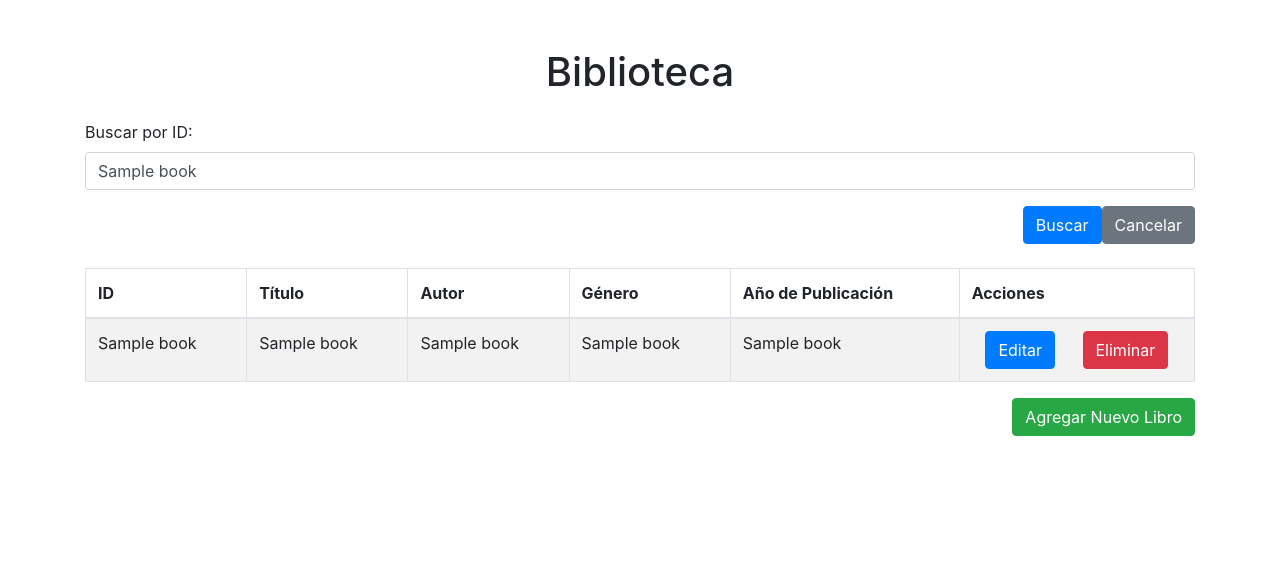
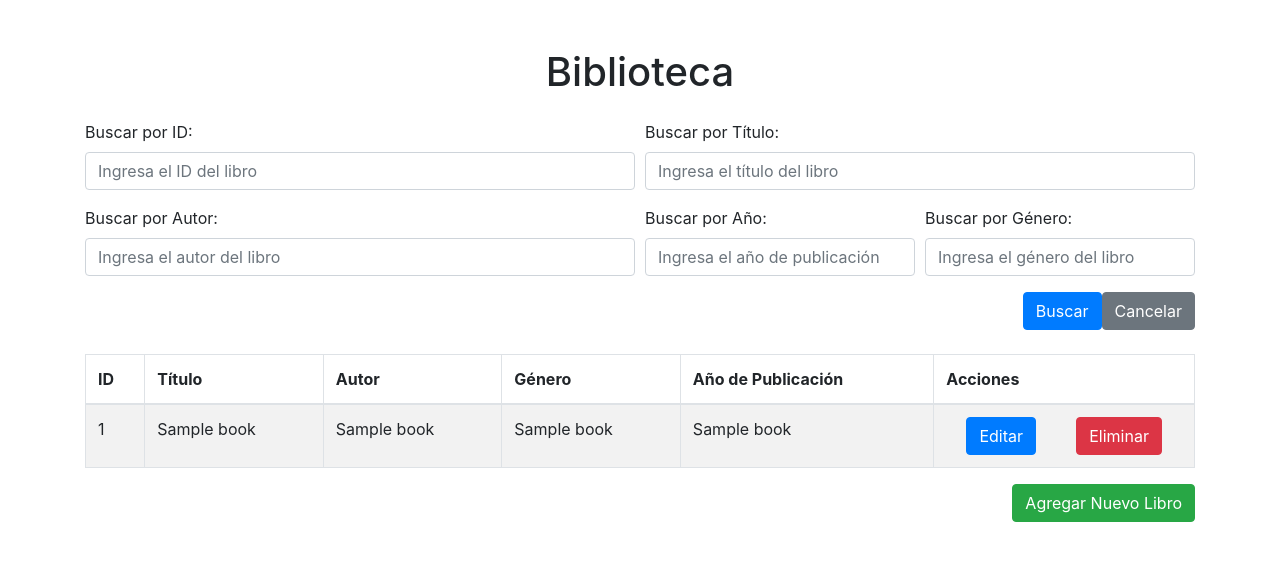
Before and after one commit to russsell1109/app-web-flask, a Flask app: template templates/index.html in a window 1280 px wide. Shown: the top 561 px of the page. Run offline with Flask 3, Linux system fonts and the light colour scheme; the template is opened without the code that fills it: most values are stand-ins (such as "Sample title", 1, 10 or a date in 2020); parts of the project's set-up code (start-up, migrations or seed data) failed here and were passed over; some libraries are stand-ins or nearby versions.

Commit message:
Cambios en el Proyecto

```diff
--- a/main.py
+++ b/main.py
@@ -10,22 +10,30 @@ app.register_blueprint(api_bp)
 @app.route('/', methods=['GET', 'POST'])
 def index():
     if request.method == 'POST':
-        book_id = request.form['book_id']
-        # Obtener un libro específico desde tu API REST
-        response = requests.get(f'http://127.0.0.1:5000/api/books/{book_id}')
-        if response.status_code == 200:
-            book = response.json()
-            return render_template('index.html', book=book)
-        else:
-            return render_template('index.html', error='Libro no encontrado')
-    else:
-        # Obtener la lista de libros desde tu API REST
-        response = requests.get('http://127.0.0.1:5000/api/books')
-        if response.status_code == 200:
+        filters = {
+            'book_id': request.form.get('book_id'),
+            'name': request.form.get('name'),
+            'author': request.form.get('author'),
+            'year': request.form.get('year'),
+            'genre': request.form.get('genre')
+        }
+        # Print the filters to debug
+        print(f"Filters from form: {filters}")
+        try:
+            response = requests.get('http://127.0.0.1:5000/api/books', params=filters)
+            response.raise_for_status()
             books = response.json()
             return render_template('index.html', books=books)
-        else:
-            return render_template('index.html', error='Error al obtener los libros')
+        except requests.exceptions.RequestException as e:
+            return render_template('index.html', error=str(e))
+    else:
+        try:
+            response = requests.get('http://127.0.0.1:5000/api/books')
+            response.raise_for_status()
+            books = response.json()
+            return render_template('index.html', books=books)
+        except requests.exceptions.RequestException as e:
+            return render_template('index.html', error=str(e))
 
 
 # Ruta para el Formulario de un Nuevo Libro
@@ -54,6 +62,7 @@ def update(book_id):
     # Obtenemos los datos del libro a actualizar de la API REST
     response = requests.get(f'http://127.0.0.1:5000/api/books/{book_id}')
     book = response.json()
+    print(book)
 
     if request.method == 'POST':
         # Enviamos los datos actualizados del libro a la API REST
--- a/templates/index.html
+++ b/templates/index.html
@@ -8,9 +8,29 @@
     <h1 class="text-center mb-4">Biblioteca</h1>
 
     <form method="post" class="mb-4">
-        <div class="form-group">
+        <div class="form-row">
+            <div class="form-group col-md-6">
                 <label for="book_id" class="form-label">Buscar por ID:</label>
-            <input type="text" class="form-control" id="book_id" name="book_id" placeholder="Ingresa el ID del libro" {% if book %}value="{{ book[0] }}"{% endif %}>
+                <input type="number" class="form-control" id="book_id" name="book_id" placeholder="Ingresa el ID del libro">
+            </div>
+            <div class="form-group col-md-6">
+                <label for="name" class="form-label">Buscar por Título:</label>
+                <input type="text" class="form-control" id="name" name="name" placeholder="Ingresa el título del libro">
+            </div>
+        </div>
+        <div class="form-row">
+            <div class="form-group col-md-6">
+                <label for="author" class="form-label">Buscar por Autor:</label>
+                <input type="text" class="form-control" id="author" name="author" placeholder="Ingresa el autor del libro">
+            </div>
+            <div class="form-group col-md-3">
+                <label for="year" class="form-label">Buscar por Año:</label>
+                <input type="number" class="form-control" id="year" name="year" placeholder="Ingresa el año de publicación">
+            </div>
+            <div class="form-group col-md-3">
+                <label for="genre" class="form-label">Buscar por Género:</label>
+                <input type="text" class="form-control" id="genre" name="genre" placeholder="Ingresa el género del libro">
+            </div>
         </div>
         <div class="d-flex justify-content-end">
             <button type="submit" class="btn btn-primary me-2">Buscar</button>
@@ -18,6 +38,7 @@
         </div>
     </form>
 
+    {% if books %}
         <table class="table table-striped table-bordered">
             <thead>
                 <tr>
@@ -30,21 +51,6 @@
                 </tr>
             </thead>
             <tbody>
-            {% if book %}
-            <tr>
-                <td>{{ book[0] }}</td>
-                <td>{{ book[1] }}</td>
-                <td>{{ book[2] }}</td>
-                <td>{{ book[3] }}</td>
-                <td>{{ book[4] }}</td>
-                <td>
-                    <div class="d-flex justify-content-around">
-                        <a href="/update/{{ book[0] }}" class="btn btn-primary me-2">Editar</a>
-                        <a href="/delete/{{ book[0 ]}}" class="btn btn-danger">Eliminar</a>
-                    </div>
-                </td>
-            </tr>
-            {% else %}
                 {% for book in books %}
                 <tr>
                     <td>{{ book[0] }}</td>
@@ -55,18 +61,58 @@
                     <td>
                         <div class="d-flex justify-content-around">
                             <a href="/update/{{ book[0] }}" class="btn btn-primary me-2">Editar</a>
-                        <a href="/delete/{{ book[0 ]}}" class="btn btn-danger">Eliminar</a>
+                            <button class="btn btn-danger" onclick="confirmDelete('{{ book[0] }}')">Eliminar</button>
                         </div>
                     </td>
                 </tr>
                 {% endfor %}
-            {% endif %}
             </tbody>
         </table>
+        {% elif error %}
+            <div class="alert alert-danger mt-4">{{ error }}</div>
+        {% endif %}
 
         <div class="d-flex justify-content-end">
             <a href="/formulario" class="btn btn-success">Agregar Nuevo Libro</a>
         </div>
+    </div>
+
+
+
+    <!-- Modal -->
+    <div class="modal fade" id="confirmDeleteModal" tabindex="-1" aria-labelledby="confirmDeleteModalLabel" aria-hidden="true">
+        <div class="modal-dialog">
+            <div class="modal-content">
+                <div class="modal-header">
+                    <h5 class="modal-title" id="confirmDeleteModalLabel">Confirmar Eliminación</h5>
+                    <button type="button" class="close" data-dismiss="modal" aria-label="Close">
+                        <span aria-hidden="true">&times;</span>
+                    </button>
+                </div>
+                <div class="modal-body">
+                    ¿Estás seguro de que deseas eliminar este libro?
+                </div>
+                <div class="modal-footer">
+                    <button type="button" class="btn btn-secondary" data-dismiss="modal">Cancelar</button>
+                    <a href="#" id="deleteConfirmBtn" class="btn btn-danger">Eliminar</a>
+                </div>
+            </div>
+        </div>
+    </div>
+
+
+
+    <script src="https://code.jquery.com/jquery-3.5.1.min.js"></script>
+    <script src="https://cdn.jsdelivr.net/npm/@popperjs/core@2.5.2/dist/umd/popper.min.js"></script>
+    <script src="https://stackpath.bootstrapcdn.com/bootstrap/4.5.2/js/bootstrap.min.js"></script>
+    <script>
+        function confirmDelete(bookId) {
+            $('#deleteConfirmBtn').attr('href', '/delete/' + bookId);
+            $('#confirmDeleteModal').modal('show');
+        }
+    </script>
+
+
 
 </div>
 
```
Also changed, not shown: routes.py (+37 -3 lines), templates/update.html (+4 -4 lines), database/db-libros.db. Lines whose indentation alone changed are shown as unchanged.
